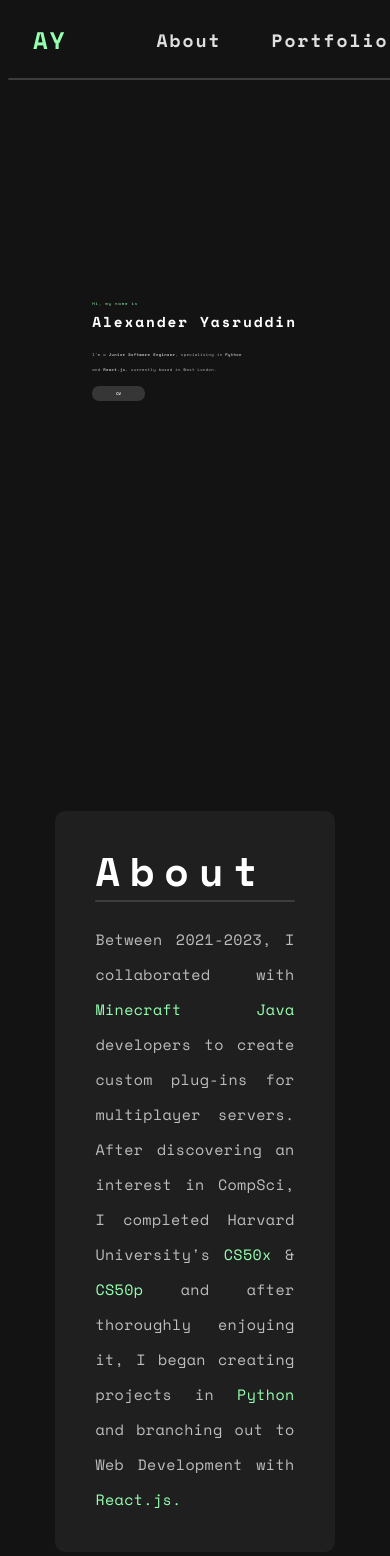
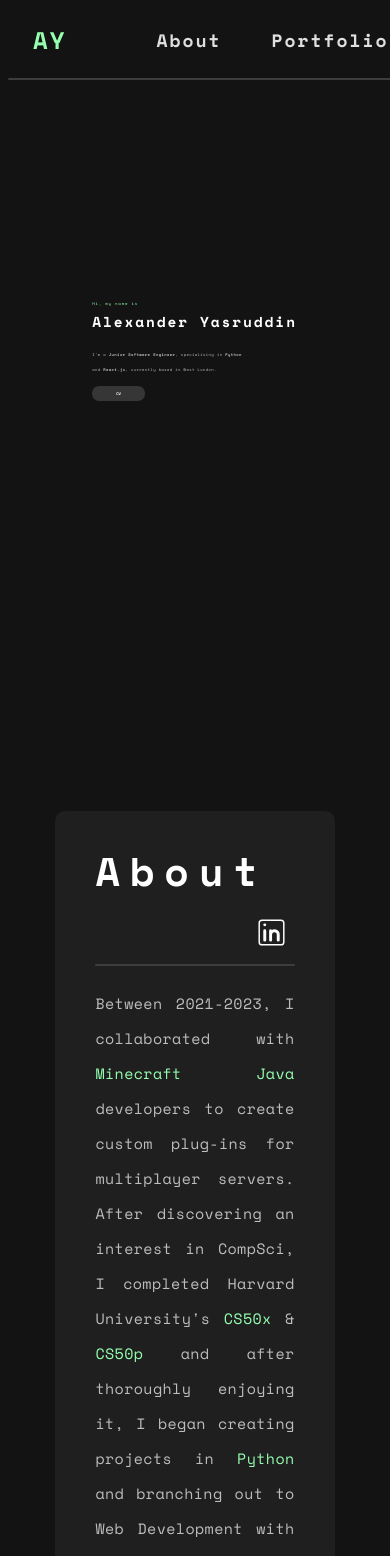
Before and after one commit to xanderyas/portfolio_website, a React (Create React App) app: page / in a window 390 px wide. Shown: the top 1556 px of the page. Built offline with nearby package versions, Linux system fonts and the light colour scheme.

Commit message:
added linkedin icon to shrunken aboutpage

```diff
--- a/src/App.css
+++ b/src/App.css
@@ -145,6 +145,10 @@ a:hover {
 }
 
 .gap {
+  margin: 400px;
+}
+
+.gap2 {
   margin: 400px;
 }
 
@@ -304,18 +308,7 @@ a:hover {
   place-items: center;
 }
 
-@media (max-width: 1150px) {
 
-  .about {
-    width: 80%;
-    flex-direction: column;
-  }
-
-  .aboutpage, .aboutpage2 {
-    width: calc(100% - 100px);
-    margin: 10px;
-  }
-}
 
 .abouttitle {
   font-size: 40px;
@@ -356,6 +349,45 @@ a:hover {
 .aboutbutton:hover {
   color: rgb(149, 255, 175);
   transition-duration: 0.4s;
+}
+
+.aboutbutton2 {
+  float: right;
+  margin-top: 10px;
+  display: none;
+  font-family: "Space Mono", monospace;
+  font-size: 35px;
+  text-align: center;
+  border: none;
+  cursor: pointer;
+  background-color: #1f1f20;;
+  color: white;
+}
+
+.aboutbutton2:hover {
+  color: rgb(149, 255, 175);
+  transition-duration: 0.4s;
+}
+
+@media (max-width: 1150px) {
+
+  .about {
+    width: 80%;
+    flex-direction: column;
+  }
+
+  .aboutpage, .aboutpage2 {
+    width: calc(100% - 100px);
+    margin: 10px;
+  }
+
+  .aboutpage2 {
+    display: none;
+  }
+
+  .aboutbutton2 {
+    display: inline-block;
+  }
 }
 
 .profilepicture {
--- a/src/components/Aboutpage.js
+++ b/src/components/Aboutpage.js
@@ -1,12 +1,17 @@
 import '../App.css';
+import { CiLinkedin } from "react-icons/ci";
 
 export const Aboutpage = () => {
 
     return (
         <div>
+
         <div className='about'>
             <div className='aboutpage'>
-                <h1 className='abouttitle'>About</h1>
+                <h1 className='abouttitle'>About
+                <a href="https://www.linkedin.com/in/xanderyasruddin/" target="_blank">
+                    <button className='aboutbutton2'><b><CiLinkedin /> </b></button>
+                </a></h1>
                 <hr className='aboutbd'></hr>
                 <p className='aboutdescrip'>
                 Between 2021-2023, I collaborated with <span className='greencolor'>Minecraft Java</span> developers to create custom
@@ -14,6 +19,8 @@ export const Aboutpage = () => {
                 <span className='greencolor'> CS50x</span> & <span className='greencolor'>CS50p</span> and after thoroughly enjoying it,
                 I began creating projects in <span className='greencolor'>Python</span> and branching out to Web Development with <span className='greencolor'>React.js.</span>
                 </p>
+
+
 
             </div>
             <div className='aboutpage2'>
--- a/src/components/Homepage.js
+++ b/src/components/Homepage.js
@@ -54,7 +54,7 @@ export const Homepage = () => {
                     </Link>
                 </div>
             </div>
-            <div className='gap'></div>
+            <div className='gap2'></div>
         </div>
     )
 }
```
